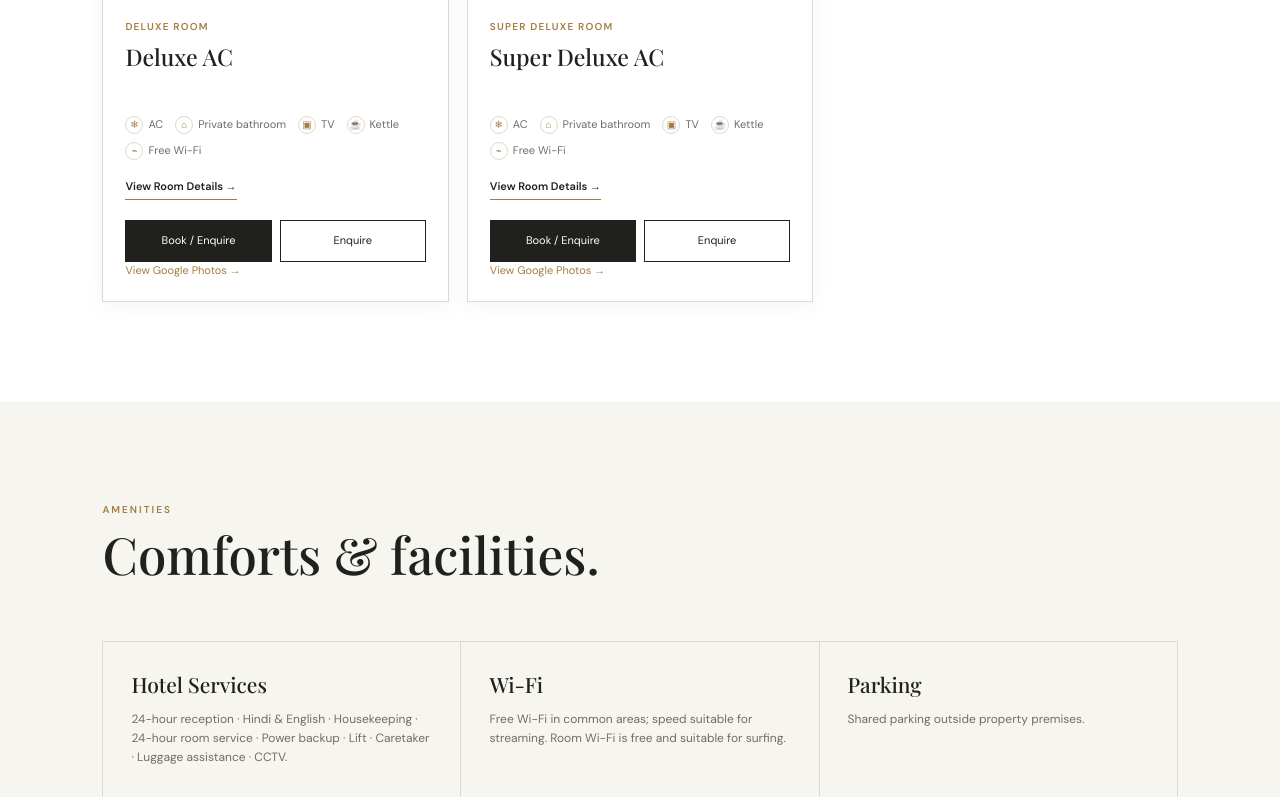
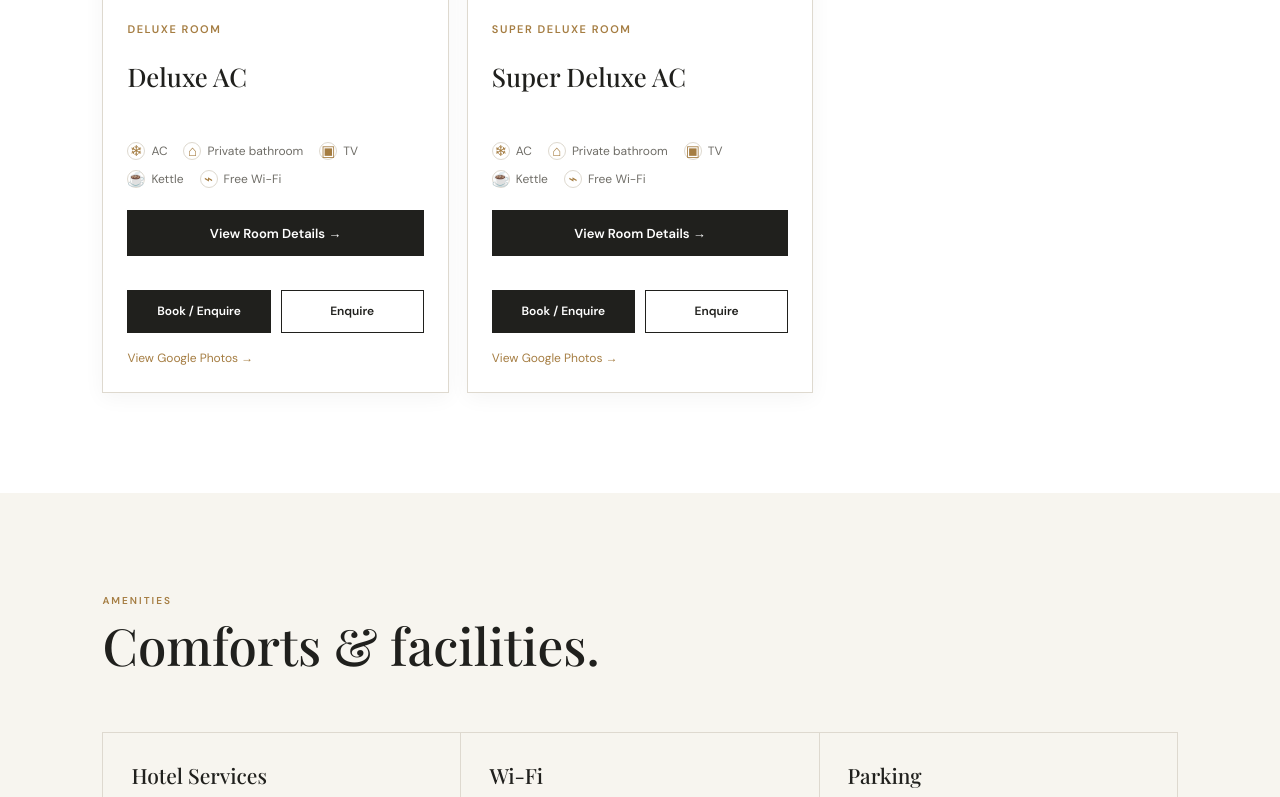
Before and after one commit to sreejithp-dotcom/beta-bawarchi-website, a plain HTML site: page serenity-the-villa-pachmarhi/index.html in a window 1280 px wide. Shown: the part 1410-2207 px from the top of the page. Drawn offline with nearby package versions, Linux system fonts and the light colour scheme.

Commit message:
Update styles.css

```diff
--- a/styles.css
+++ b/styles.css
@@ -2539,3 +2539,205 @@ section.experiences:not(#experiences) .experience-grid {
   .indp-room-modal__facilities { margin: 0 18px 20px; padding: 16px; }
   .indp-room-modal__facility-grid { grid-template-columns: minmax(0,1fr); }
 }
+
+
+/* =========================================
+   SERENITY — ROOM CARDS
+   ========================================= */
+
+/* Room card layout */
+.rooms .room-grid .room {
+  display: flex;
+  flex-direction: column;
+  min-width: 0;
+  height: 100%;
+  background: var(--white, #fff);
+}
+
+.rooms .room-grid .room-body {
+  display: flex;
+  flex: 1;
+  flex-direction: column;
+  align-items: flex-start;
+  min-width: 0;
+  padding: 24px;
+  gap: 14px;
+}
+
+.rooms .room-grid .room-body h3 {
+  margin: 0;
+  font-family: var(--serif, Georgia, serif);
+  font-size: clamp(22px, 2vw, 28px);
+  font-weight: 400;
+  line-height: 1.3;
+}
+
+.rooms .room-grid .room-body > small {
+  color: var(--gold, #a57d42);
+  font-size: 11px;
+  font-weight: 600;
+  letter-spacing: .14em;
+}
+
+.rooms .room-grid .room-body p {
+  margin: 0;
+  color: var(--muted, #6f6d67);
+  font-size: 14px;
+  line-height: 1.7;
+}
+
+/* Short amenities list */
+.rooms .room-feature-list {
+  display: flex;
+  flex-wrap: wrap;
+  align-items: center;
+  gap: 10px 16px;
+  width: 100%;
+  margin: 4px 0;
+}
+
+.rooms .room-feature-list > span {
+  display: inline-flex;
+  align-items: center;
+  gap: 6px;
+  color: var(--muted, #6f6d67);
+  font-family: var(--sans, Arial, sans-serif);
+  font-size: 12px;
+  line-height: 1.5;
+}
+
+.rooms .room-feature-list > span > span {
+  color: var(--gold, #a57d42);
+  font-size: 15px;
+}
+
+/* View Room Details button */
+.rooms .room-details-btn {
+  display: flex;
+  align-items: center;
+  justify-content: center;
+  width: 100%;
+  min-height: 46px;
+  margin-top: 4px;
+  padding: 12px 18px;
+  border: 1px solid var(--ink, #20201d);
+  background: var(--ink, #20201d);
+  color: #fff;
+  font-family: var(--sans, Arial, sans-serif);
+  font-size: 13px;
+  font-weight: 600;
+  cursor: pointer;
+  transition: background .2s ease, border-color .2s ease;
+}
+
+.rooms .room-details-btn:hover {
+  background: var(--gold, #a57d42);
+  border-color: var(--gold, #a57d42);
+}
+
+/* Book Now and Enquire buttons */
+.rooms .room-booking-actions {
+  display: grid;
+  grid-template-columns: 1fr 1fr;
+  gap: 10px;
+  width: 100%;
+}
+
+.rooms .room-booking-actions a {
+  display: flex;
+  align-items: center;
+  justify-content: center;
+  min-width: 0;
+  min-height: 43px;
+  padding: 10px 12px;
+  border: 1px solid var(--ink, #20201d);
+  text-align: center;
+  text-decoration: none;
+  font-family: var(--sans, Arial, sans-serif);
+  font-size: 12px;
+  font-weight: 600;
+  transition: background .2s ease, color .2s ease;
+}
+
+.rooms .room-booking-actions .room-book-btn {
+  background: var(--ink, #20201d);
+  color: #fff;
+}
+
+.rooms .room-booking-actions .room-book-btn:hover {
+  background: var(--gold, #a57d42);
+  border-color: var(--gold, #a57d42);
+}
+
+.rooms .room-booking-actions .room-enquire-btn {
+  background: transparent;
+  color: var(--ink, #20201d);
+}
+
+.rooms .room-booking-actions .room-enquire-btn:hover {
+  background: var(--paper, #f7f5ef);
+}
+
+/* Full room gallery link */
+.rooms .room-body .photo-link {
+  display: inline-block;
+  margin-top: 2px;
+  color: var(--gold, #a57d42);
+  font-size: 12px;
+  text-decoration: none;
+}
+
+.rooms .room-body .photo-link:hover {
+  text-decoration: underline;
+}
+
+/* Keep room cards visually consistent */
+.rooms .room-grid .room-photo {
+  width: 100%;
+  background-position: center;
+  background-size: cover;
+  background-repeat: no-repeat;
+}
+
+/* Tablet */
+@media (max-width: 850px) {
+  .rooms .room-grid .room-body {
+    padding: 20px;
+  }
+
+  .rooms .room-feature-list {
+    gap: 9px 12px;
+  }
+
+  .rooms .room-booking-actions {
+    grid-template-columns: 1fr;
+  }
+}
+
+/* Mobile */
+@media (max-width: 520px) {
+  .rooms .room-grid .room-body {
+    padding: 18px;
+    gap: 12px;
+  }
+
+  .rooms .room-grid .room-body h3 {
+    font-size: 24px;
+  }
+
+  .rooms .room-feature-list {
+    gap: 10px 14px;
+  }
+
+  .rooms .room-feature-list > span {
+    font-size: 12px;
+  }
+
+  .rooms .room-booking-actions {
+    grid-template-columns: 1fr 1fr;
+  }
+
+  .rooms .room-details-btn {
+    min-height: 44px;
+  }
+}
```
